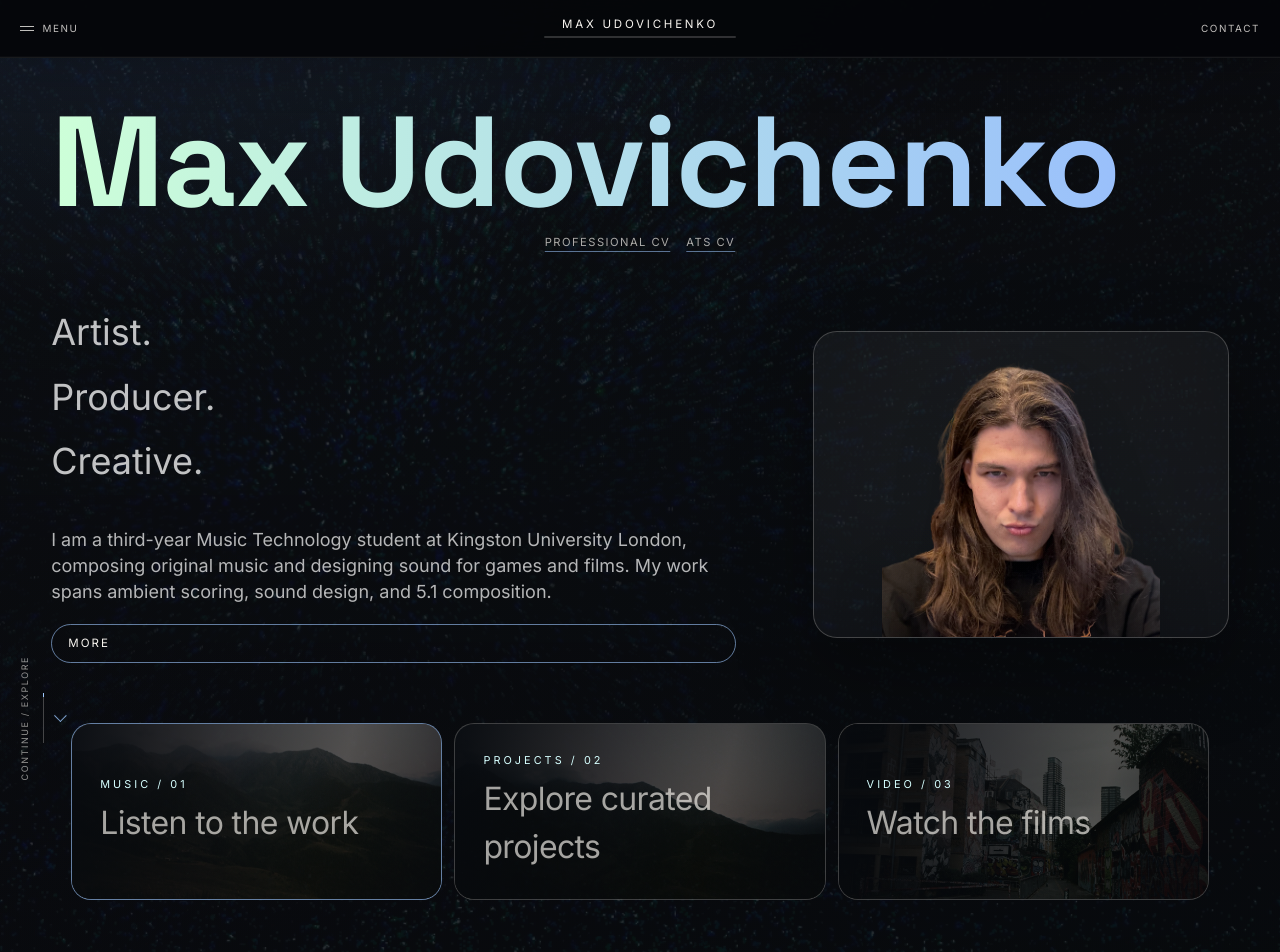
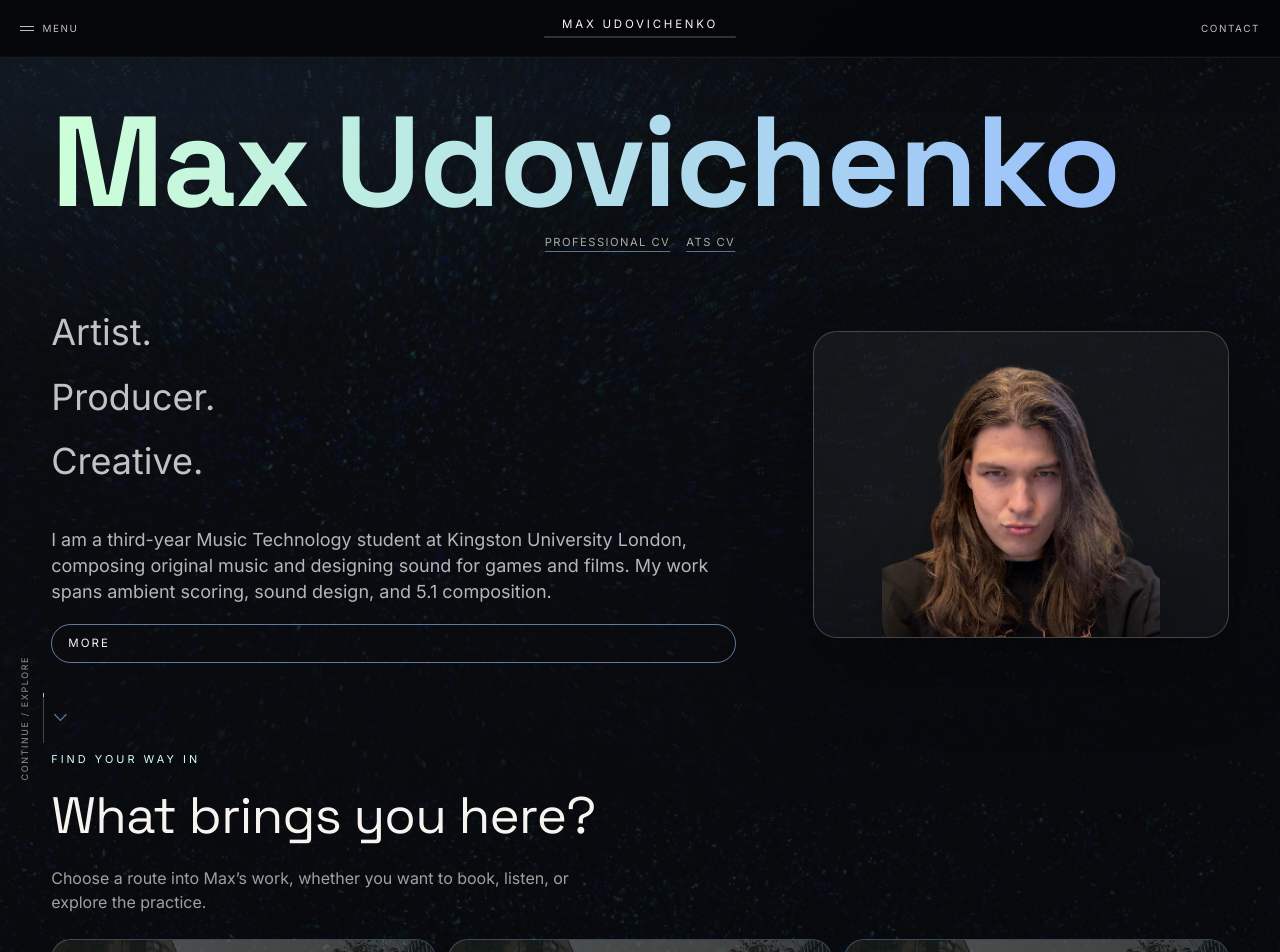
Before and after one commit to udovimax/portfolio-website, a React (Vite) app in the folder app/: page / in a window 1280 px wide. Shown: the top 952 px of the page. Built offline with nearby package versions, Linux system fonts and the light colour scheme.

Commit message:
Remove redundant home work links

```diff
--- a/app/src/App.tsx
+++ b/app/src/App.tsx
@@ -731,65 +731,6 @@
               <HeroImageBand />
             </Reveal>
           </div>
-          {content?.archive?.videos[1] ? (
-            <Reveal className="mt-10" delay={0.16}>
-              <div className="home-ambient-panel home-journey-panel">
-                <div className="home-journey-actions">
-                  <a
-                    href="#music"
-                    className="home-journey-link home-journey-link-primary magnetic-btn"
-                    style={{ '--journey-art': `url("${assetUrl(filmPhotoBackgrounds[0])}")` } as CSSProperties}
-                  >
-                    <span className="home-journey-image" aria-hidden="true" />
-                    <div className="home-journey-scrim" aria-hidden="true" />
-                    <motion.span
-                      className="home-journey-copy"
-                      initial={shouldReduceMotion ? false : { opacity: 0, y: 14 }}
-                      animate={{ opacity: 1, y: 0 }}
-                      transition={{ delay: 0.2, duration: 0.55, ease: [0.22, 1, 0.36, 1] }}
-                    >
-                      <span className="section-heading">Music / 01</span>
-                      <strong>Listen to the work</strong>
-                    </motion.span>
-                  </a>
-                  <a
-                    href="#projects"
-                    className="home-journey-link magnetic-btn"
-                    style={{ '--journey-art': `url("${assetUrl(filmPhotoBackgrounds[1])}")` } as CSSProperties}
-                  >
-                    <span className="home-journey-image" aria-hidden="true" />
-                    <div className="home-journey-scrim" aria-hidden="true" />
-                    <motion.span
-                      className="home-journey-copy"
-                      initial={shouldReduceMotion ? false : { opacity: 0, y: 14 }}
-                      animate={{ opacity: 1, y: 0 }}
-                      transition={{ delay: 0.2, duration: 0.55, ease: [0.22, 1, 0.36, 1] }}
-                    >
-                      <span className="section-heading">Projects / 02</span>
-                      <strong>Explore curated projects</strong>
-                    </motion.span>
-                  </a>
-                  <a
-                    href="#video"
-                    className="home-journey-link magnetic-btn"
-                    style={{ '--journey-art': `url("${assetUrl(filmPhotoBackgrounds[2])}")` } as CSSProperties}
-                  >
-                    <span className="home-journey-image" aria-hidden="true" />
-                    <div className="home-journey-scrim" aria-hidden="true" />
-                    <motion.span
-                      className="home-journey-copy"
-                      initial={shouldReduceMotion ? false : { opacity: 0, y: 14 }}
-                      animate={{ opacity: 1, y: 0 }}
-                      transition={{ delay: 0.4, duration: 0.55, ease: [0.22, 1, 0.36, 1] }}
-                    >
-                      <span className="section-heading">Video / 03</span>
-                      <strong>Watch the films</strong>
-                    </motion.span>
-                  </a>
-                </div>
-              </div>
-            </Reveal>
-          ) : null}
           <Reveal className="home-funnel-section" delay={0.17}>
             <div className="home-funnel-heading">
               <p className="section-heading">Find your way in</p>
--- a/app/src/index.css
+++ b/app/src/index.css
@@ -1808,113 +1808,6 @@
   transform: scale(1);
 }
 
-.home-ambient-panel {
-  position: relative;
-  isolation: isolate;
-  overflow: hidden;
-  border: 1px solid rgba(247, 244, 239, 0.2);
-  border-radius: 1.75rem;
-  background: rgba(5, 7, 10, 0.72);
-  box-shadow: 0 1.5rem 4rem rgba(0, 0, 0, 0.28);
-}
-
-.home-ambient-panel {
-  min-height: 10.5rem;
-}
-
-.home-ambient-video {
-  position: absolute;
-  inset: 0;
-  z-index: -2;
-  width: 100%;
-  height: 100%;
-  object-fit: cover;
-  object-position: center 38%;
-  filter: saturate(0.72) contrast(1.08);
-  opacity: 0.42;
-  transform: scale(1.015);
-}
-
-.home-ambient-scrim {
-  position: absolute;
-  inset: 0;
-  z-index: -1;
-  background: linear-gradient(90deg, rgba(7, 10, 15, 0.96), rgba(7, 10, 15, 0.45) 65%, rgba(7, 10, 15, 0.7));
-}
-
-.home-journey-panel {
-  min-height: 10.5rem;
-  overflow: visible;
-  border: 0;
-  border-radius: 0;
-  background: transparent;
-  box-shadow: none;
-}
-
-.home-journey-actions {
-  position: relative;
-  z-index: 1;
-  display: grid;
-  grid-template-columns: repeat(3, minmax(0, 1fr));
-  gap: 0.75rem;
-  padding: clamp(0.75rem, 2vw, 1.25rem);
-}
-
-.home-journey-link {
-  position: relative;
-  isolation: isolate;
-  overflow: hidden;
-  display: grid;
-  align-content: center;
-  gap: 0.45rem;
-  min-height: 10.5rem;
-  border: 1px solid rgba(247, 244, 239, 0.23);
-  border-radius: 1.25rem;
-  padding: clamp(1rem, 3vw, 1.75rem);
-  background: rgba(5, 7, 10, 0.48);
-  color: var(--text-main);
-  transition: border-color 220ms ease, background-color 220ms ease, transform 220ms ease;
-}
-
-.home-journey-image {
-  position: absolute;
-  inset: 0;
-  z-index: -2;
-  background: var(--journey-art) center / cover no-repeat;
-  filter: saturate(0.72) contrast(1.08);
-  opacity: 0.58;
-  transform: scale(1.04);
-  transition: transform 800ms cubic-bezier(0.22, 1, 0.36, 1), filter 800ms ease;
-}
-
-.home-journey-scrim {
-  position: absolute;
-  inset: 0;
-  z-index: -1;
-  background: linear-gradient(105deg, rgba(7, 10, 15, 0.94), rgba(7, 10, 15, 0.44) 68%, rgba(7, 10, 15, 0.7));
-}
-
-.home-journey-copy {
-  position: relative;
-  z-index: 1;
-  display: grid;
-  align-content: center;
-  gap: 0.45rem;
-}
-
-.home-journey-link:hover,
-.home-journey-link:focus-visible {
-  border-color: var(--accent);
-  background: rgba(158, 201, 255, 0.12);
-  transform: translateY(-2px);
-}
-
-.home-journey-link:hover .home-journey-image,
-.home-journey-link:focus-visible .home-journey-image {
-  filter: saturate(0.94) contrast(1.08);
-  transform: scale(1.1);
-}
-
 .home-funnel-section {
   display: grid;
   gap: 1.5rem;
@@ -2014,21 +1907,6 @@
   .home-funnel-card {
     min-height: 9rem;
   }
-}
-
-.home-journey-link strong {
-  font-size: clamp(1.2rem, 3vw, 2rem);
-  font-weight: 400;
-  letter-spacing: -0.02em;
-}
-
-.home-journey-link > span:last-child {
-  color: rgba(247, 244, 239, 0.66);
-  font-size: 0.75rem;
-}
-
-.home-journey-link-primary {
-  border-color: rgba(158, 201, 255, 0.62);
 }
 
 .footer-journeys {
@@ -3172,14 +3050,6 @@
     border-radius: 1.1rem;
   }
 
-  .home-journey-actions {
-    grid-template-columns: 1fr;
-  }
-
-  .home-journey-link {
-    min-height: 7.5rem;
-  }
-
   .archive-video-list-item {
     grid-template-columns: 1fr;
     gap: 0.75rem;
```
